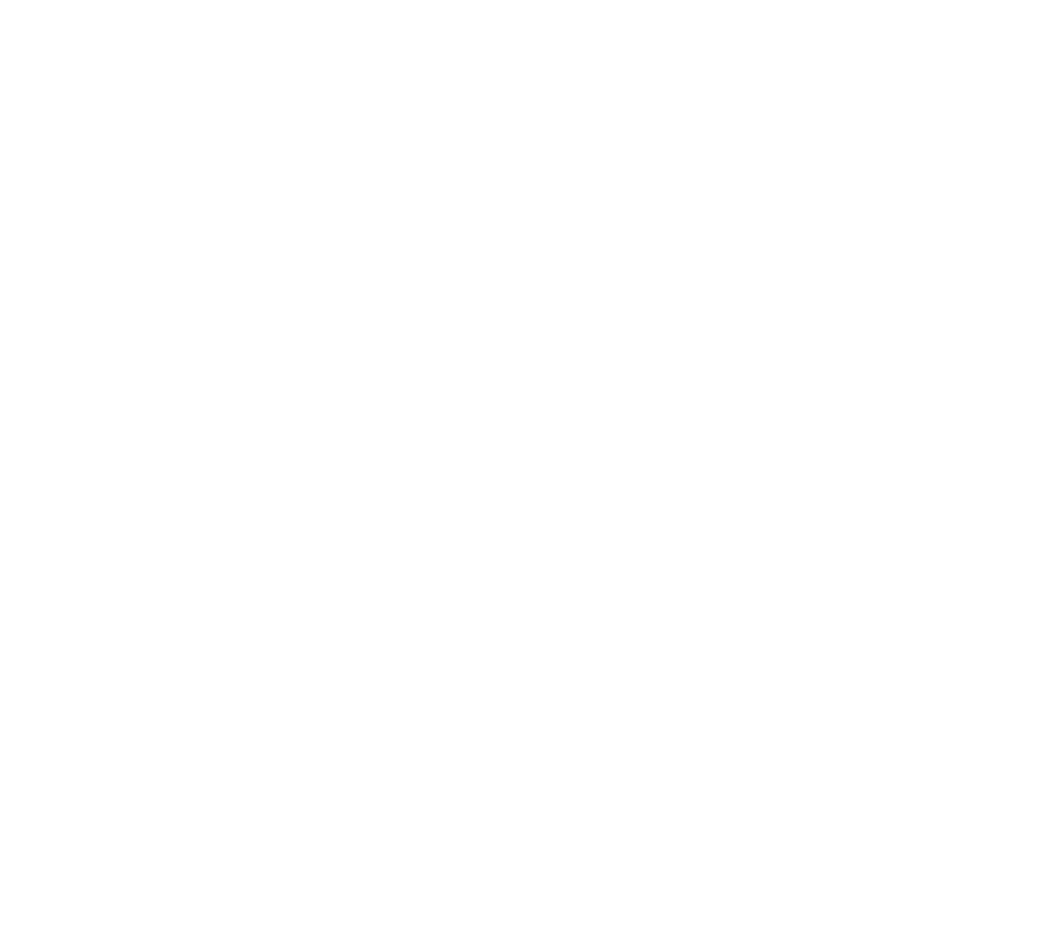
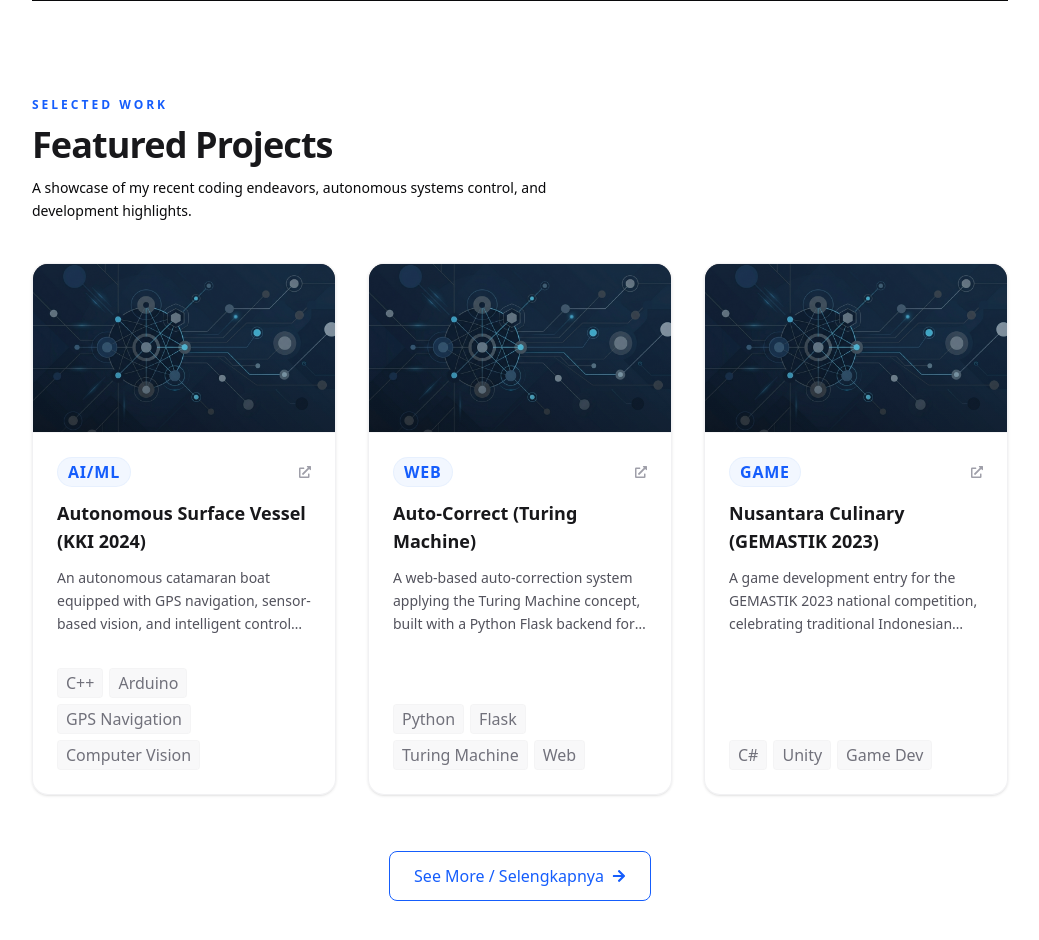
Before and after one commit to MChandraR/MyPorto, a Next.js app: page / in a window 1280 px wide. Shown: the part 1760-2700 px from the top of the page, without its empty margins (120-1159 px from the left). Before the commit the page ends 1760 px from the top, so only its background shows below. Built offline with nearby package versions, Linux system fonts and the light colour scheme.

Commit message:
Add new section : portofolio preview, let visitor see featured project and 'see more'

```diff
--- /dev/null
+++ b/app/components/FeaturedProjects.tsx
@@ -0,0 +1,96 @@
+import Image from "next/image";
+import Link from "next/link";
+import { FaExternalLinkAlt, FaArrowRight } from "react-icons/fa";
+import { projects } from "../data/projects";
+import Button from "./Button";
+
+export default function FeaturedProjects() {
+  // Get the top 3 featured projects
+  const featured = projects.slice(0, 3);
+
+  return (
+    <section className="space-y-10 pt-8">
+      {/* Section Header */}
+      <div className="space-y-3 text-center md:text-left">
+        <p className="text-xs font-semibold uppercase tracking-[0.25em] text-blue-600 dark:text-blue-400">
+          Selected Work
+        </p>
+        <h2 className="text-3xl font-extrabold tracking-tight text-zinc-900 dark:text-zinc-50 md:text-4xl">
+          Featured Projects
+        </h2>
+        <p className="max-w-xl text-sm leading-relaxed text-zinc-650 dark:text-zinc-400 transition-colors">
+          A showcase of my recent coding endeavors, autonomous systems control, and development highlights.
+        </p>
+      </div>
+
+      {/* Projects Grid */}
+      <div className="grid gap-8 sm:grid-cols-2 lg:grid-cols-3">
+        {featured.map((project) => (
+          <Link
+            href={project.href}
+            key={project.title}
+            target="_blank"
+            rel="noreferrer"
+            className="group flex flex-col overflow-hidden rounded-2xl border border-zinc-200/50 dark:border-zinc-800/80 bg-white/40 dark:bg-zinc-950/40 shadow-sm hover:shadow-xl hover:border-zinc-300 dark:hover:border-zinc-700 transition-all duration-300"
+          >
+            {/* Project Image */}
+            <div className="relative aspect-video w-full overflow-hidden border-b border-zinc-100 dark:border-zinc-900 bg-zinc-900">
+              <Image
+                src={project.image}
+                alt={project.title}
+                fill
+                className="object-cover group-hover:scale-105 transition-transform duration-500 opacity-90 dark:opacity-85"
+              />
+              <div className="absolute inset-0 bg-gradient-to-t from-zinc-950/20 via-transparent to-transparent" />
+            </div>
+
+            {/* Card Body */}
+            <div className="flex flex-col justify-between flex-grow p-6 space-y-6">
+              <div className="space-y-3">
+                <div className="flex items-center justify-between">
+                  <span className="rounded-full bg-blue-50/80 dark:bg-blue-950/30 border border-blue-100/50 dark:border-blue-900/30 px-2.5 py-0.5 text-2xs font-semibold uppercase tracking-wider text-blue-600 dark:text-blue-400">
+                    {project.type}
+                  </span>
+                  <span className="text-zinc-400 dark:text-zinc-505 group-hover:text-blue-600 dark:group-hover:text-blue-400 transition-colors">
+                    <FaExternalLinkAlt size={12} />
+                  </span>
+                </div>
+
+                <h3 className="text-lg font-bold text-zinc-900 dark:text-zinc-50 group-hover:text-blue-600 dark:group-hover:text-blue-400 transition-colors line-clamp-2">
+                  {project.title}
+                </h3>
+
+                <p className="text-sm text-zinc-600 dark:text-zinc-400 leading-relaxed transition-colors line-clamp-3">
+                  {project.description}
+                </p>
+              </div>
+
+              {project.tech && (
+                <div className="flex flex-wrap gap-1.5 pt-2">
+                  {project.tech.map((t) => (
+                    <span
+                      key={t}
+                      className="rounded bg-zinc-100/60 dark:bg-zinc-900/40 border border-zinc-200/20 dark:border-zinc-800/40 px-2 py-0.5 text-3xs font-medium text-zinc-500 dark:text-zinc-400"
+                    >
+                      {t}
+                    </span>
+                  ))}
+                </div>
+              )}
+            </div>
+          </Link>
+        ))}
+      </div>
+
+      {/* See More Link */}
+      <div className="flex justify-center pt-4">
+        <Link href="/portfolio">
+          <Button variant="outline" className="flex items-center gap-2 group/btn">
+            See More / Selengkapnya
+            <FaArrowRight size={14} className="group-hover/btn:translate-x-1 transition-transform" />
+          </Button>
+        </Link>
+      </div>
+    </section>
+  );
+}
--- /dev/null
+++ b/app/data/projects.ts
@@ -0,0 +1,59 @@
+export type Project = {
+  title: string;
+  description: string;
+  href: string;
+  tech: string[];
+  type: "AI/ML" | "System" | "Web" | "Game";
+  image: string;
+};
+
+export const projects: Project[] = [
+  {
+    title: "Autonomous Surface Vessel (KKI 2024)",
+    description: "An autonomous catamaran boat equipped with GPS navigation, sensor-based vision, and intelligent control systems. Built as a finalist project for Kontes Kapal Indonesia 2024.",
+    href: "https://github.com/MChandraR",
+    tech: ["C++", "Arduino", "GPS Navigation", "Computer Vision"],
+    type: "AI/ML",
+    image: "/images/project_placeholder.png",
+  },
+  {
+    title: "Auto-Correct (Turing Machine)",
+    description: "A web-based auto-correction system applying the Turing Machine concept, built with a Python Flask backend for linguistic and code pattern corrections.",
+    href: "https://github.com/MChandraR/Auto-Correct-TBFO-Kelompok-3",
+    tech: ["Python", "Flask", "Turing Machine", "Web"],
+    type: "Web",
+    image: "/images/project_placeholder.png",
+  },
+  {
+    title: "Nusantara Culinary (GEMASTIK 2023)",
+    description: "A game development entry for the GEMASTIK 2023 national competition, celebrating traditional Indonesian culinary arts in an interactive format.",
+    href: "https://github.com/MChandraR/Nusantara-Culinary",
+    tech: ["C#", "Unity", "Game Dev"],
+    type: "Game",
+    image: "/images/project_placeholder.png",
+  },
+  {
+    title: "PHP Shopping Website",
+    description: "A complete, clean e-commerce website platform implementing user carts, secure checkout flows, and product catalogs using PHP and MySQL.",
+    href: "https://github.com/MChandraR/ShoppingWebsite",
+    tech: ["PHP", "MySQL", "Web Dev"],
+    type: "Web",
+    image: "/images/project_placeholder.png",
+  },
+  {
+    title: "Simple Chat Application",
+    description: "A multi-threaded client-server chat application utilizing distributed socket programming in Java for reliable TCP network messaging.",
+    href: "https://github.com/MChandraR/Project-Aplikasi-Chat-Sederhana",
+    tech: ["Java", "Socket Programming", "Distributed Systems"],
+    type: "System",
+    image: "/images/project_placeholder.png",
+  },
+  {
+    title: "Data Mining Final Project",
+    description: "Data analysis platform implementing mining algorithms, clusterings, and visualizations to extract insights from structured datasets.",
+    href: "https://github.com/MChandraR/Data-Mining-Final-Project",
+    tech: ["Python", "CSS", "Data Mining"],
+    type: "AI/ML",
+    image: "/images/project_placeholder.png",
+  },
+];
--- a/app/page.tsx
+++ b/app/page.tsx
@@ -1,12 +1,15 @@
 import AboutSection from "./components/AbountSection";
 import HeroSection from "./components/HeroSection";
+import FeaturedProjects from "./components/FeaturedProjects";
 
 export default function Home() {
   return (
     <main className="min-h-screen">
       <HeroSection />
-      <div className="max-w-5xl mx-auto px-6 py-16">
+      <div className="max-w-5xl mx-auto px-6 py-16 space-y-16">
         <AboutSection />
+        <div className="border-t border-zinc-150 dark:border-zinc-900/60 transition-colors" />
+        <FeaturedProjects />
       </div>
     </main>
   );
--- a/app/portfolio/page.tsx
+++ b/app/portfolio/page.tsx
@@ -5,65 +5,8 @@ import Image from "next/image";
 import Link from "next/link";
 import { FaSearch, FaExternalLinkAlt } from "react-icons/fa";
 
-type Project = {
-  title: string;
-  description: string;
-  href: string;
-  tech: string[];
-  type: "AI/ML" | "System" | "Web" | "Game";
-  image: string;
-};
+import { projects } from "../data/projects";
 
-const projects: Project[] = [
-  {
-    title: "Autonomous Surface Vessel (KKI 2024)",
-    description: "An autonomous catamaran boat equipped with GPS navigation, sensor-based vision, and intelligent control systems. Built as a finalist project for Kontes Kapal Indonesia 2024.",
-    href: "https://github.com/MChandraR",
-    tech: ["C++", "Arduino", "GPS Navigation", "Computer Vision"],
-    type: "AI/ML",
-    image: "/images/project_placeholder.png",
-  },
-  {
-    title: "Auto-Correct (Turing Machine)",
-    description: "A web-based auto-correction system applying the Turing Machine concept, built with a Python Flask backend for linguistic and code pattern corrections.",
-    href: "https://github.com/MChandraR/Auto-Correct-TBFO-Kelompok-3",
-    tech: ["Python", "Flask", "Turing Machine", "Web"],
-    type: "Web",
-    image: "/images/project_placeholder.png",
-  },
-  {
-    title: "Nusantara Culinary (GEMASTIK 2023)",
-    description: "A game development entry for the GEMASTIK 2023 national competition, celebrating traditional Indonesian culinary arts in an interactive format.",
-    href: "https://github.com/MChandraR/Nusantara-Culinary",
-    tech: ["C#", "Unity", "Game Dev"],
-    type: "Game",
-    image: "/images/project_placeholder.png",
-  },
-  {
-    title: "PHP Shopping Website",
-    description: "A complete, clean e-commerce website platform implementing user carts, secure checkout flows, and product catalogs using PHP and MySQL.",
-    href: "https://github.com/MChandraR/ShoppingWebsite",
-    tech: ["PHP", "MySQL", "Web Dev"],
-    type: "Web",
-    image: "/images/project_placeholder.png",
-  },
-  {
-    title: "Simple Chat Application",
-    description: "A multi-threaded client-server chat application utilizing distributed socket programming in Java for reliable TCP network messaging.",
-    href: "https://github.com/MChandraR/Project-Aplikasi-Chat-Sederhana",
-    tech: ["Java", "Socket Programming", "Distributed Systems"],
-    type: "System",
-    image: "/images/project_placeholder.png",
-  },
-  {
-    title: "Data Mining Final Project",
-    description: "Data analysis platform implementing mining algorithms, clusterings, and visualizations to extract insights from structured datasets.",
-    href: "https://github.com/MChandraR/Data-Mining-Final-Project",
-    tech: ["Python", "CSS", "Data Mining"],
-    type: "AI/ML",
-    image: "/images/project_placeholder.png",
-  },
-];
 
 export default function PortfolioPage() {
   const [search, setSearch] = useState("");
```
